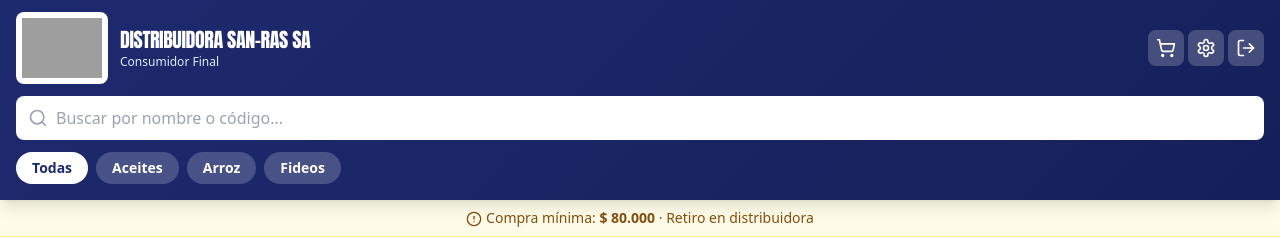
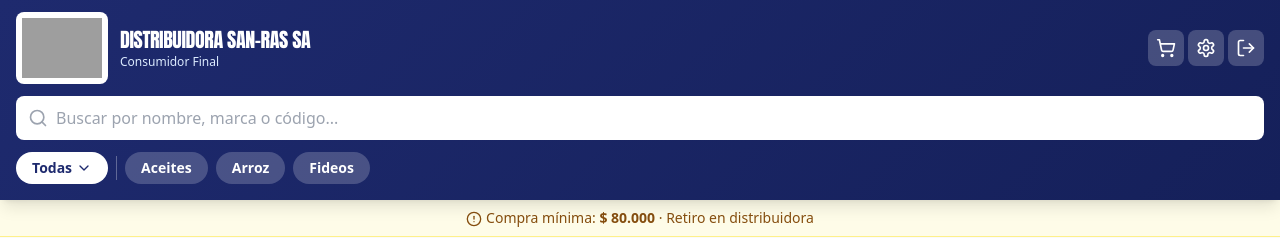
Before and after one commit to manuelraschkovan/catalogo-sanras, a React (Vite) app: page / in a window 1280 px wide. Both pictures are taken after a click on the button "Consumidor final". Shown: the top 238 px of the page. Built offline with nearby package versions, Linux system fonts and the light colour scheme; grey boxes are pictures that could not be loaded.

Commit message:
Update App.jsx

```diff
--- a/src/App.jsx
+++ b/src/App.jsx
@@ -1,6 +1,6 @@
 import React, { useState, useMemo, useRef, useEffect } from 'react';
 import * as XLSX from 'xlsx';
-import { Search, Upload, Package, X, Download, ShoppingCart, Plus, Minus, Trash2, Send, LogOut, Truck, AlertCircle, Users, Settings, FileSpreadsheet, Check, Pencil, Home } from 'lucide-react';
+import { Search, Upload, Package, X, Download, ShoppingCart, Plus, Minus, Trash2, Send, LogOut, Truck, AlertCircle, Users, Settings, FileSpreadsheet, Check, Pencil, Home, ChevronDown } from 'lucide-react';
 
 // Paleta de colores Distribuidora San-Ras SA
 const COLORS = {
@@ -387,6 +387,8 @@
   const [clientes, setClientes] = useState(clientesEjemplo);
   const [busqueda, setBusqueda] = useState('');
   const [categoriaActiva, setCategoriaActiva] = useState('Todas');
+  const [marcaActiva, setMarcaActiva] = useState('Todas');
+  const [mostrarMenuMarcas, setMostrarMenuMarcas] = useState(false);
   const [mostrarCarga, setMostrarCarga] = useState(false);
   const [mensajeCarga, setMensajeCarga] = useState('');
   const [tipoCargaArchivo, setTipoCargaArchivo] = useState('listas-excel');
@@ -409,14 +411,23 @@
     return ['Todas', ...new Set(productos.map(p => p.categoria))];
   }, [productos]);
 
+  const marcas = useMemo(() => {
+    const lista = productos.map(p => p.marca).filter(m => m && m.trim() !== '');
+    return ['Todas', ...[...new Set(lista)].sort((a, b) => a.localeCompare(b))];
+  }, [productos]);
+
   const productosFiltrados = useMemo(() => {
     return productos.filter(p => {
-      const coincideBusqueda = p.nombre.toLowerCase().includes(busqueda.toLowerCase()) ||
-                                p.codigo.toLowerCase().includes(busqueda.toLowerCase());
+      const texto = busqueda.toLowerCase();
+      const coincideBusqueda = p.nombre.toLowerCase().includes(texto) ||
+                                p.codigo.toLowerCase().includes(texto) ||
+                                (p.marca || '').toLowerCase().includes(texto) ||
+                                (p.categoria || '').toLowerCase().includes(texto);
       const coincideCategoria = categoriaActiva === 'Todas' || p.categoria === categoriaActiva;
-      return coincideBusqueda && coincideCategoria;
+      const coincideMarca = marcaActiva === 'Todas' || p.marca === marcaActiva;
+      return coincideBusqueda && coincideCategoria && coincideMarca;
     });
-  }, [productos, busqueda, categoriaActiva]);
+  }, [productos, busqueda, categoriaActiva, marcaActiva]);
 
   const formatearPrecio = (precio) => {
     return new Intl.NumberFormat('es-AR', {
@@ -579,7 +590,10 @@
       });
 
       productosUnificados.sort((a, b) => {
-        if (a.categoria !== b.categoria) return a.categoria.localeCompare(b.categoria);
+        // Primero por marca (alfabético), después por nombre (alfabético) dentro de cada marca
+        const marcaA = a.marca || 'ZZZ'; // los sin marca van al final
+        const marcaB = b.marca || 'ZZZ';
+        if (marcaA !== marcaB) return marcaA.localeCompare(marcaB);
         return a.nombre.localeCompare(b.nombre);
       });
 
@@ -784,18 +798,71 @@
             <Search className="absolute left-3 top-1/2 -translate-y-1/2 w-5 h-5 text-gray-400" />
             <input
               type="text"
-              placeholder="Buscar por nombre o código..."
+              placeholder="Buscar por nombre, marca o código..."
               value={busqueda}
               onChange={(e) => setBusqueda(e.target.value)}
               className="w-full pl-10 pr-4 py-2.5 rounded-lg text-gray-800 focus:outline-none focus:ring-2 focus:ring-blue-300"
             />
           </div>
 
-          <div className="flex gap-2 overflow-x-auto pb-1">
-            {categorias.map(cat => (
+          <div className="flex gap-2 overflow-x-auto pb-1 items-center">
+            {/* Botón Todas + desplegable de marcas */}
+            <div className="relative flex-shrink-0">
+              <button
+                onClick={() => {
+                  if (categoriaActiva === 'Todas' && marcaActiva === 'Todas') {
+                    setMostrarMenuMarcas(!mostrarMenuMarcas);
+                  } else {
+                    setCategoriaActiva('Todas');
+                    setMarcaActiva('Todas');
+                    setMostrarMenuMarcas(false);
+                  }
+                }}
+                className={`px-4 py-1.5 rounded-full text-sm font-bold whitespace-nowrap transition-colors flex items-center gap-1 ${
+                  categoriaActiva === 'Todas' ? 'bg-white' : 'bg-white/20 text-white hover:bg-white/30'
+                }`}
+                style={categoriaActiva === 'Todas' ? { color: COLORS.azul } : {}}
+              >
+                {marcaActiva === 'Todas' ? 'Todas' : marcaActiva}
+                <ChevronDown className={`w-4 h-4 transition-transform ${mostrarMenuMarcas ? 'rotate-180' : ''}`} />
+              </button>
+
+              {/* Menú desplegable de marcas */}
+              {mostrarMenuMarcas && (
+                <div className="absolute top-full left-0 mt-2 bg-white rounded-xl shadow-2xl z-50 w-64 max-h-80 overflow-y-auto py-2">
+                  <div className="px-3 py-1.5 text-xs font-bold text-gray-400 uppercase">Filtrar por marca</div>
+                  {marcas.map(m => (
+                    <button
+                      key={m}
+                      onClick={() => {
+                        setMarcaActiva(m);
+                        setCategoriaActiva('Todas');
+                        setMostrarMenuMarcas(false);
+                      }}
+                      className={`w-full text-left px-4 py-2 text-sm hover:bg-gray-100 transition-colors ${
+                        marcaActiva === m ? 'font-bold' : 'text-gray-700'
+                      }`}
+                      style={marcaActiva === m ? { color: COLORS.azul, backgroundColor: '#eff6ff' } : {}}
+                    >
+                      {m === 'Todas' ? '🏷️ Todas las marcas' : m}
+                    </button>
+                  ))}
+                </div>
+              )}
+            </div>
+
+            {/* Separador visual */}
+            <div className="w-px h-6 bg-white/30 flex-shrink-0"></div>
+
+            {/* Categorías */}
+            {categorias.filter(c => c !== 'Todas').map(cat => (
               <button
                 key={cat}
-                onClick={() => setCategoriaActiva(cat)}
+                onClick={() => {
+                  setCategoriaActiva(cat);
+                  setMarcaActiva('Todas');
+                  setMostrarMenuMarcas(false);
+                }}
                 className={`px-4 py-1.5 rounded-full text-sm font-bold whitespace-nowrap transition-colors ${
                   categoriaActiva === cat ? 'bg-white' : 'bg-white/20 text-white hover:bg-white/30'
                 }`}
@@ -821,8 +888,24 @@
       )}
 
       <main className="max-w-7xl mx-auto px-4 py-6">
-        <div className="mb-4 text-sm text-gray-600">
-          {productosFiltrados.length} {productosFiltrados.length === 1 ? 'producto' : 'productos'}
+        <div className="mb-4 text-sm text-gray-600 flex items-center gap-2 flex-wrap">
+          <span>{productosFiltrados.length} {productosFiltrados.length === 1 ? 'producto' : 'productos'}</span>
+          {marcaActiva !== 'Todas' && (
+            <span className="inline-flex items-center gap-1 bg-blue-100 text-blue-800 px-2 py-0.5 rounded-full text-xs font-bold">
+              {marcaActiva}
+              <button onClick={() => setMarcaActiva('Todas')} className="hover:text-blue-600">
+                <X className="w-3 h-3" />
+              </button>
+            </span>
+          )}
+          {categoriaActiva !== 'Todas' && (
+            <span className="inline-flex items-center gap-1 bg-blue-100 text-blue-800 px-2 py-0.5 rounded-full text-xs font-bold">
+              {categoriaActiva}
+              <button onClick={() => setCategoriaActiva('Todas')} className="hover:text-blue-600">
+                <X className="w-3 h-3" />
+              </button>
+            </span>
+          )}
         </div>
 
         {productosFiltrados.length === 0 ? (
@@ -854,7 +937,7 @@
                     />
                   </div>
                   <div className="p-3 flex-1 flex flex-col">
-                    <span className="text-xs font-bold uppercase tracking-wide" style={{ color: COLORS.azul }}>{producto.categoria}</span>
+                    <span className="text-xs font-bold uppercase tracking-wide" style={{ color: COLORS.azul }}>{producto.marca || producto.categoria}</span>
                     <h3 className="font-semibold text-gray-800 mt-1 mb-1 line-clamp-2 text-sm flex-1">{producto.nombre}</h3>
                     <div className="text-xs text-gray-400 mb-2">Cód: {producto.codigo}</div>
 
```
